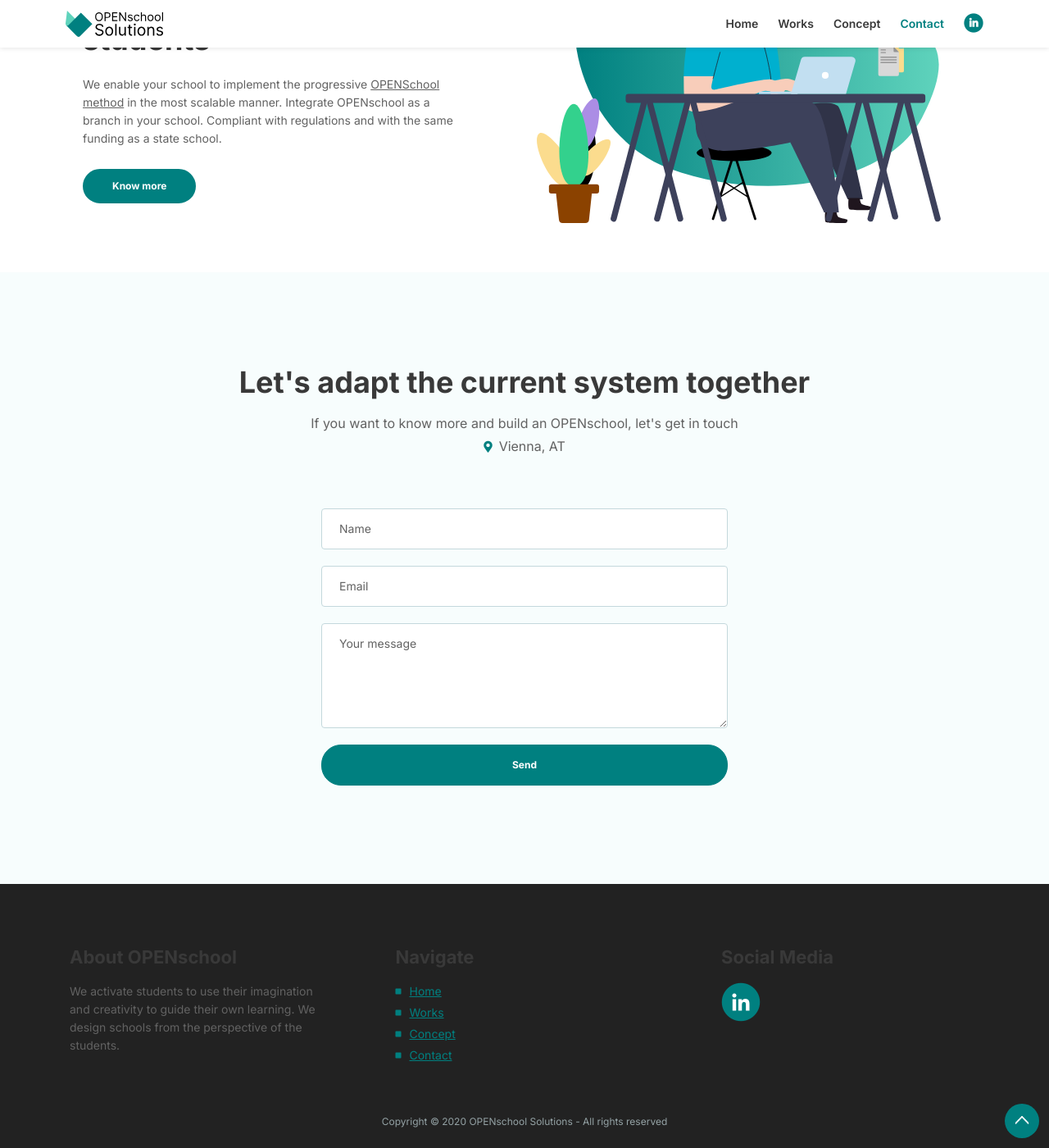
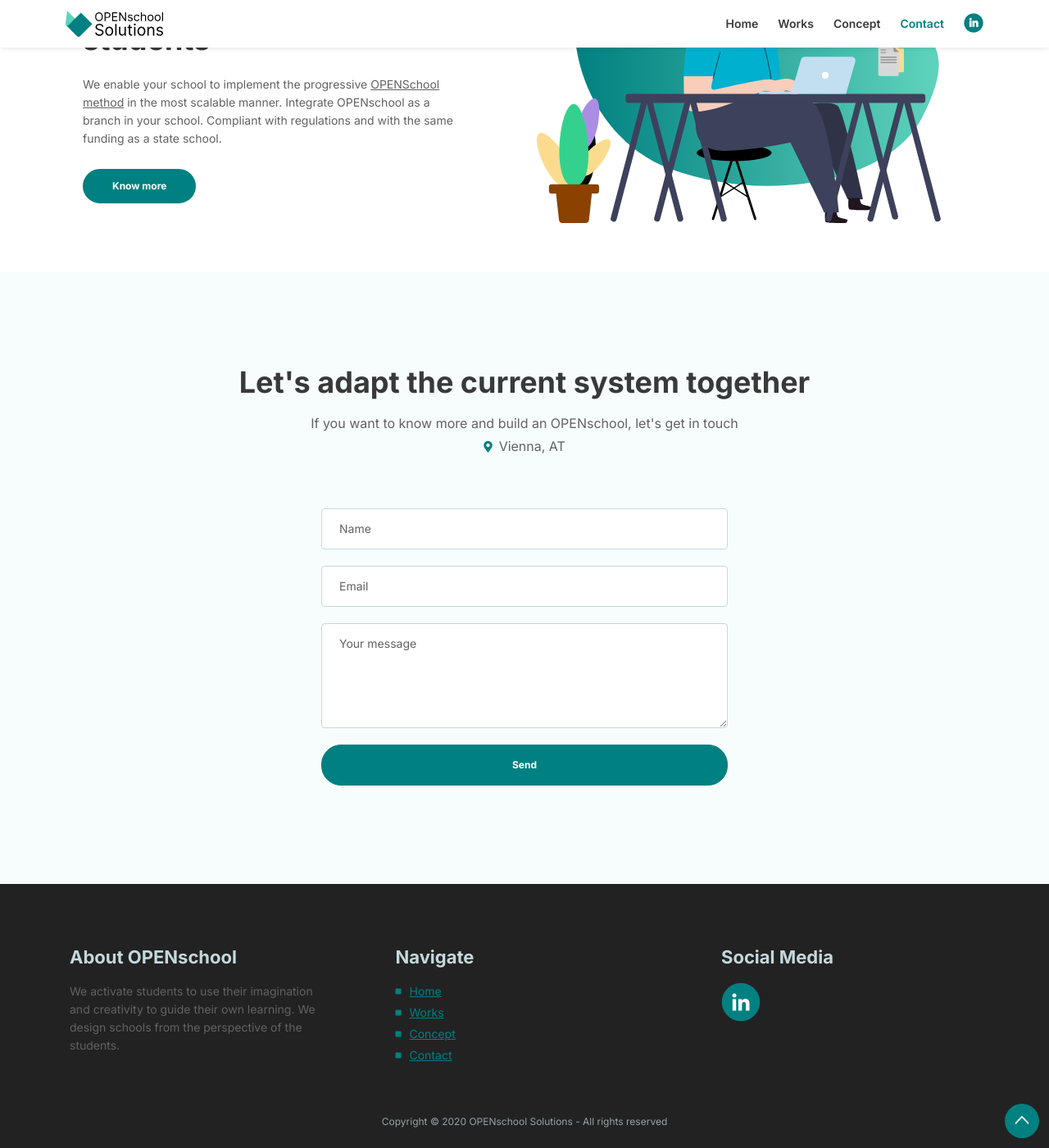
Before and after one commit to openschoolsolutions/openschoolsolutions.github.io, a Jekyll site: the page built from index.html, in a window 1280 px wide and 1400 px high, scrolled down 1846 px. Shown: the whole window at 82% size. Built offline with Jekyll 4.4.1, drawn with Linux system fonts in a browser that asks for light colours.

Commit message:
Updating footer.

```diff
--- a/assets2/css/styles.css
+++ b/assets2/css/styles.css
@@ -1469,7 +1469,7 @@ input[type='checkbox'] {
 	background-color: #222222;
 }
 
-footer > * {
+footer p {
 	color: #c4d8dc;
 }
 
@@ -1479,6 +1479,7 @@ footer > * {
 
 .footer h4 {
 	margin-bottom: 1rem;
+	color: #c4d8dc;
 }
 
 .footer .list-unstyled .fas {
```
